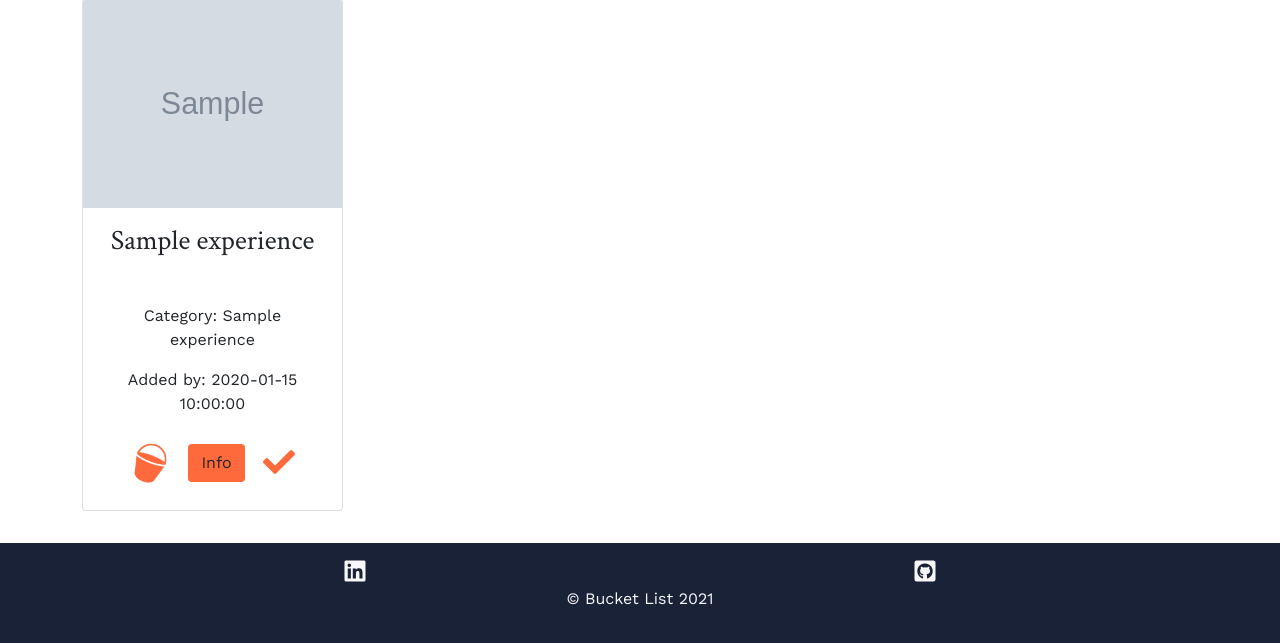
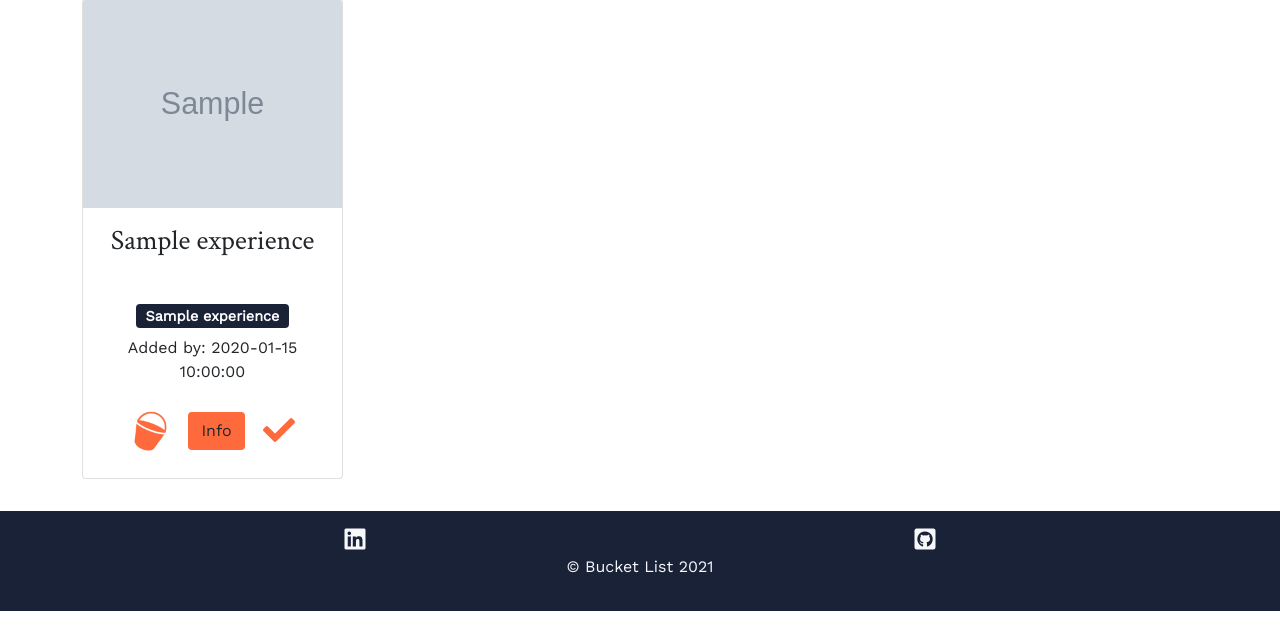
Before and after one commit to Callymags/ms3-BucketList, a Flask app: page / in a window 1280 px wide. Shown: the part 827-1470 px from the top of the page. After the commit the page ends 1438 px from the top, so only its background shows below. Run offline with Flask 2, Linux system fonts and the light colour scheme; grey boxes marked "Sample" are stand-in pictures; a database or web service that is not in the repository returns one stand-in record (values such as "Sample title").

Commit message:
feat: Add badges to experience cards that list exp category

```diff
--- a/static/css/style.css
+++ b/static/css/style.css
@@ -28,6 +28,12 @@ body {
 
 .orange-btn {
     background-color: #ff6a3d;
+}
+
+.navy-btn {
+    background-color: #1a2238;
+    font-size: 0.9rem;
+    margin-bottom: .5rem;
 }
 
 /* -----------------NAVBAR----------------- */
--- a/templates/index.html
+++ b/templates/index.html
@@ -18,7 +18,7 @@
                             <img src=" {{ experience.img_address }}" class="card-img-top exp-image" alt="Image of experience">
                             <div class="card-body">
                                 <h3 class="card-title exp-title text-center">{{ experience.experience_name }}</h3>
-                                <p class="">Category: {{ experience.category_name }}</p>
+                                <span class="badge navy-btn">{{ experience.category_name }}</span>
                                 <p class="">Added by: {{ experience.added_by }}</p>
                                 <div class="row buttons-bottom">
                                     <div class="col">
```
